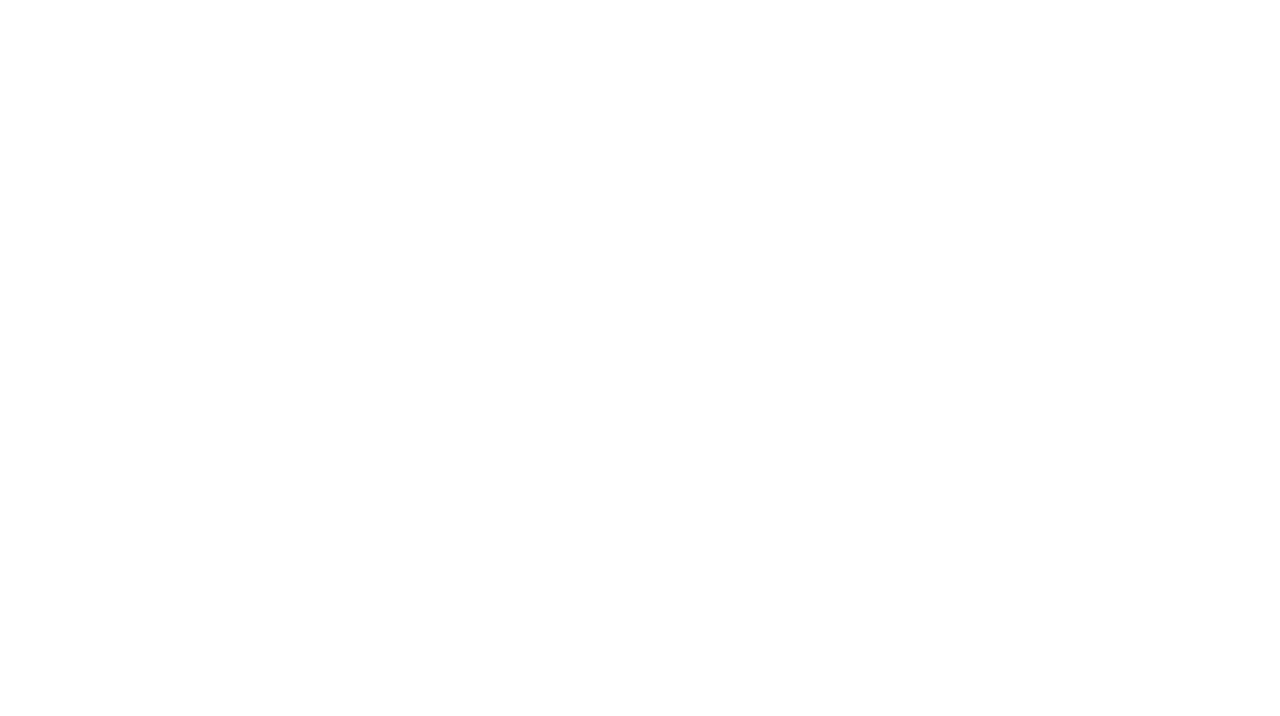
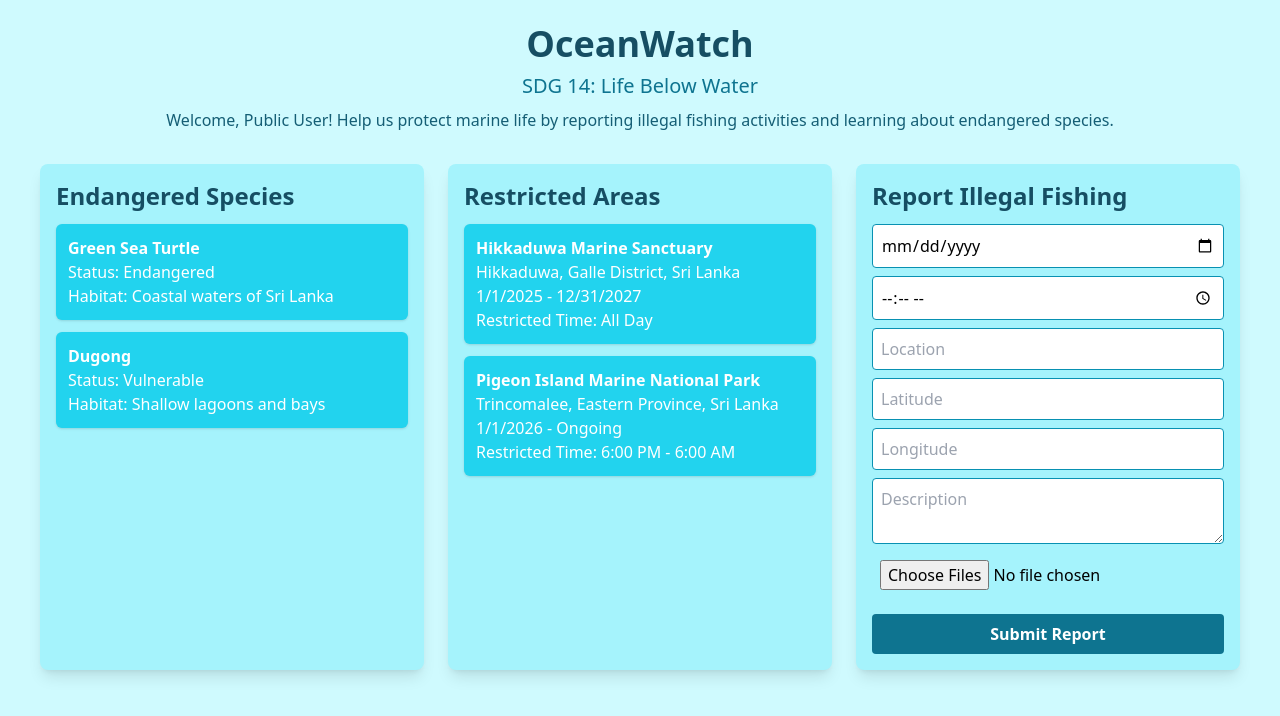
Before and after one commit to KalharaDMR/illegalFishingFrontend, a React (Create React App) app: page /dashboard in a window 1280 px wide. Before the commit this address had no page. Shown: the top 716 px of the page. Built offline with nearby package versions, Linux system fonts and the light colour scheme.

Commit message:
Form front

```diff
--- a/src/App.js
+++ b/src/App.js
@@ -4,6 +4,7 @@ import Login from "./pages/Login";
 import AdminDashboard from "./pages/AdminDashboard";
 import ProtectedRoute from "./components/ProtectedRoute";
 import AdminUsers from "./pages/AdminUsers";
+import PublicDashboard from "./pages/PublicDashboard"; // ✅ add this import
 
 function App() {
   return (
@@ -12,6 +13,9 @@ function App() {
         <Route path="/" element={<Login />} />
         <Route path="/login" element={<Login />} />
         <Route path="/signup" element={<Signup />} />
+
+        {/* Public user dashboard route */}
+        <Route path="/dashboard" element={<PublicDashboard />} /> {/* ✅ added */}
 
         <Route
           path="/admin"
--- /dev/null
+++ b/src/components/EndangeredSpecies.jsx
@@ -0,0 +1,17 @@
+import React from "react";
+
+const EndangeredSpecies = ({ species }) => {
+  return (
+    <div>
+      {species.map((s, idx) => (
+        <div key={idx} className="bg-cyan-400 rounded-md p-3 mb-3 text-white shadow">
+          <h4 className="font-bold">{s.name}</h4>
+          <p>Status: {s.status}</p>
+          <p>Habitat: {s.habitat}</p>
+        </div>
+      ))}
+    </div>
+  );
+};
+
+export default EndangeredSpecies;
--- /dev/null
+++ b/src/components/RestrictedAreas.jsx
@@ -0,0 +1,18 @@
+import React from "react";
+
+const RestrictedAreas = ({ areas }) => {
+  return (
+    <div>
+      {areas.map((area, idx) => (
+        <div key={idx} className="bg-cyan-400 rounded-md p-3 mb-3 text-white shadow">
+          <h4 className="font-bold">{area.name}</h4>
+          <p>{area.location}</p>
+          <p>{area.startDate} - {area.endDate}</p>
+          <p>Restricted Time: {area.time}</p>
+        </div>
+      ))}
+    </div>
+  );
+};
+
+export default RestrictedAreas;
--- /dev/null
+++ b/src/pages/IllegalReport.jsx
@@ -0,0 +1,132 @@
+import React, { useState } from "react";
+import axios from "../api/axios";
+
+const IllegalReport = () => {
+  const [formData, setFormData] = useState({
+    reportDate: "",
+    reportTime: "",
+    location: "",
+    latitude: "",
+    longitude: "",
+    description: "",
+  });
+  const [evidence, setEvidence] = useState([]);
+  const [message, setMessage] = useState("");
+
+  const handleChange = (e) =>
+    setFormData({ ...formData, [e.target.name]: e.target.value });
+  const handleFileChange = (e) => setEvidence([...e.target.files]);
+
+  const handleSubmit = async (e) => {
+    e.preventDefault();
+    const data = new FormData();
+    Object.keys(formData).forEach((key) => data.append(key, formData[key]));
+    evidence.forEach((file) => data.append("evidence", file));
+
+    try {
+      const token = localStorage.getItem("token"); // Public User token
+
+      // ✅ Changed URL from "/" to correct backend endpoint
+      const res = await axios.post(
+        "http://localhost:5000/api/reports/",
+        data,
+        {
+          headers: {
+            "Content-Type": "multipart/form-data",
+            Authorization: `Bearer ${token}`,
+          },
+        }
+      );
+
+      setMessage(res.data.message);
+      setFormData({
+        reportDate: "",
+        reportTime: "",
+        location: "",
+        latitude: "",
+        longitude: "",
+        description: "",
+      });
+      setEvidence([]);
+    } catch (err) {
+      setMessage(err.response?.data?.message || "Error submitting report");
+    }
+  };
+
+  return (
+    <div>
+      <h3 className="text-2xl font-semibold mb-3 text-cyan-900">
+        Report Illegal Fishing
+      </h3>
+      {message && <p className="mb-3 text-green-700 font-medium">{message}</p>}
+      <form onSubmit={handleSubmit} className="flex flex-col gap-2">
+        <input
+          type="date"
+          name="reportDate"
+          value={formData.reportDate}
+          onChange={handleChange}
+          required
+          className="p-2 rounded border border-cyan-600"
+        />
+        <input
+          type="time"
+          name="reportTime"
+          value={formData.reportTime}
+          onChange={handleChange}
+          required
+          className="p-2 rounded border border-cyan-600"
+        />
+        <input
+          type="text"
+          name="location"
+          placeholder="Location"
+          value={formData.location}
+          onChange={handleChange}
+          required
+          className="p-2 rounded border border-cyan-600"
+        />
+        <input
+          type="text"
+          name="latitude"
+          placeholder="Latitude"
+          value={formData.latitude}
+          onChange={handleChange}
+          required
+          className="p-2 rounded border border-cyan-600"
+        />
+        <input
+          type="text"
+          name="longitude"
+          placeholder="Longitude"
+          value={formData.longitude}
+          onChange={handleChange}
+          required
+          className="p-2 rounded border border-cyan-600"
+        />
+        <textarea
+          name="description"
+          placeholder="Description"
+          value={formData.description}
+          onChange={handleChange}
+          required
+          className="p-2 rounded border border-cyan-600"
+        />
+        <input
+          type="file"
+          multiple
+          onChange={handleFileChange}
+          accept="image/*,video/*"
+          className="p-2"
+        />
+        <button
+          type="submit"
+          className="bg-cyan-700 text-white p-2 rounded hover:bg-cyan-900 mt-2 font-bold"
+        >
+          Submit Report
+        </button>
+      </form>
+    </div>
+  );
+};
+
+export default IllegalReport;
--- a/src/pages/Login.jsx
+++ b/src/pages/Login.jsx
@@ -1,11 +1,20 @@
-import { useState } from "react";
-import { useNavigate } from "react-router-dom";
+import { useState, useEffect } from "react"; // ✅ added useEffect
+import { useNavigate } from "react-router-dom"; // ✅ already imported
 import axios from "axios";
 
 export default function Login() {
   const [email, setEmail] = useState("");
   const [password, setPassword] = useState("");
-  const navigate = useNavigate();
+  const navigate = useNavigate(); // ✅ already present
+
+  // ✅ added: redirect if already logged in
+  useEffect(() => {
+    const token = localStorage.getItem("token");
+    const role = localStorage.getItem("role");
+    if (token) {
+      navigate(role === "ADMIN" ? "/admin" : "/dashboard");
+    }
+  }, [navigate]);
 
   const handleSubmit = async (e) => {
     e.preventDefault();
@@ -19,7 +28,7 @@ export default function Login() {
       localStorage.setItem("token", res.data.token);
       localStorage.setItem("role", res.data.user.role);
 
-      navigate(res.data.user.role === "ADMIN" ? "/admin" : "/dashboard");
+      navigate(res.data.user.role === "ADMIN" ? "/admin" : "/dashboard"); // ✅ already present
     } catch (err) {
       alert(err.response?.data?.message || "Login failed");
     }
--- /dev/null
+++ b/src/pages/PublicDashboard.jsx
@@ -0,0 +1,52 @@
+import React, { useEffect, useState } from "react";
+import RestrictedAreas from "../components/RestrictedAreas";
+import EndangeredSpecies from "../components/EndangeredSpecies";
+import IllegalReport from "./IllegalReport";
+
+const PublicDashboard = () => {
+  const [restrictedAreas, setRestrictedAreas] = useState([]);
+  const [speciesList, setSpeciesList] = useState([]);
+  const username = localStorage.getItem("username") || "Public User";
+
+  useEffect(() => {
+    // MOCK DATA
+    setRestrictedAreas([
+      { name: "Hikkaduwa Marine Sanctuary", location: "Hikkaduwa, Galle District, Sri Lanka", startDate: "1/1/2025", endDate: "12/31/2027", time: "All Day" },
+      { name: "Pigeon Island Marine National Park", location: "Trincomalee, Eastern Province, Sri Lanka", startDate: "1/1/2026", endDate: "Ongoing", time: "6:00 PM - 6:00 AM" },
+    ]);
+    setSpeciesList([
+      { name: "Green Sea Turtle", status: "Endangered", habitat: "Coastal waters of Sri Lanka" },
+      { name: "Dugong", status: "Vulnerable", habitat: "Shallow lagoons and bays" },
+    ]);
+  }, []);
+
+  return (
+    <div className="bg-cyan-100 min-h-screen p-6">
+      <header className="text-center mb-8">
+        <h1 className="text-4xl font-bold text-cyan-900">OceanWatch</h1>
+        <h2 className="text-xl text-cyan-700 mt-2">SDG 14: Life Below Water</h2>
+        <p className="mt-2 text-cyan-800">
+          Welcome, {username}! Help us protect marine life by reporting illegal fishing activities and learning about endangered species.
+        </p>
+      </header>
+
+      <div className="flex flex-wrap justify-center gap-6">
+        <div className="bg-cyan-200 p-4 rounded-lg shadow-lg w-full md:w-96">
+          <h3 className="text-2xl font-semibold mb-3 text-cyan-900">Endangered Species</h3>
+          <EndangeredSpecies species={speciesList} />
+        </div>
+
+        <div className="bg-cyan-200 p-4 rounded-lg shadow-lg w-full md:w-96">
+          <h3 className="text-2xl font-semibold mb-3 text-cyan-900">Restricted Areas</h3>
+          <RestrictedAreas areas={restrictedAreas} />
+        </div>
+
+        <div className="bg-cyan-200 p-4 rounded-lg shadow-lg w-full md:w-96">
+          <IllegalReport />
+        </div>
+      </div>
+    </div>
+  );
+};
+
+export default PublicDashboard;
--- a/src/pages/Signup.jsx
+++ b/src/pages/Signup.jsx
@@ -1,4 +1,5 @@
-import { useState } from "react";
+import { useState, useEffect } from "react"; // ✅ added useEffect
+import { useNavigate } from "react-router-dom"; // ✅ added useNavigate
 import axios from "axios";
 
 export default function Signup() {
@@ -10,6 +11,17 @@ export default function Signup() {
     role: "PUBLIC_USER",
   });
   const [files, setFiles] = useState([]);
+
+  const navigate = useNavigate(); // ✅ added
+
+  // ✅ optional: redirect if already logged in
+  useEffect(() => {
+    const token = localStorage.getItem("token");
+    const role = localStorage.getItem("role");
+    if (token) {
+      navigate(role === "ADMIN" ? "/admin" : "/dashboard");
+    }
+  }, [navigate]);
 
   const handleChange = (e) => {
     setForm({ ...form, [e.target.name]: e.target.value });
@@ -37,8 +49,12 @@ export default function Signup() {
         data
       );
       alert(res.data.message);
+
+      // ✅ added redirect after successful signup
+      navigate(form.role === "ADMIN" ? "/admin" : "/dashboard");
+
     } catch (err) {
-      alert(err.response.data.message);
+      alert(err.response?.data?.message || "Signup failed");
     }
   };
 
```
